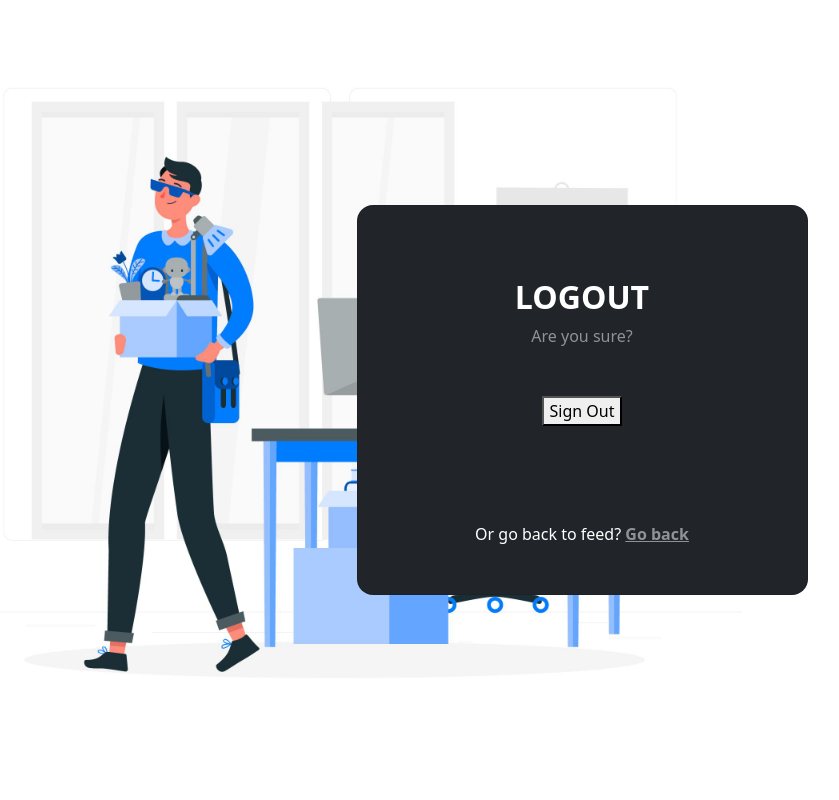
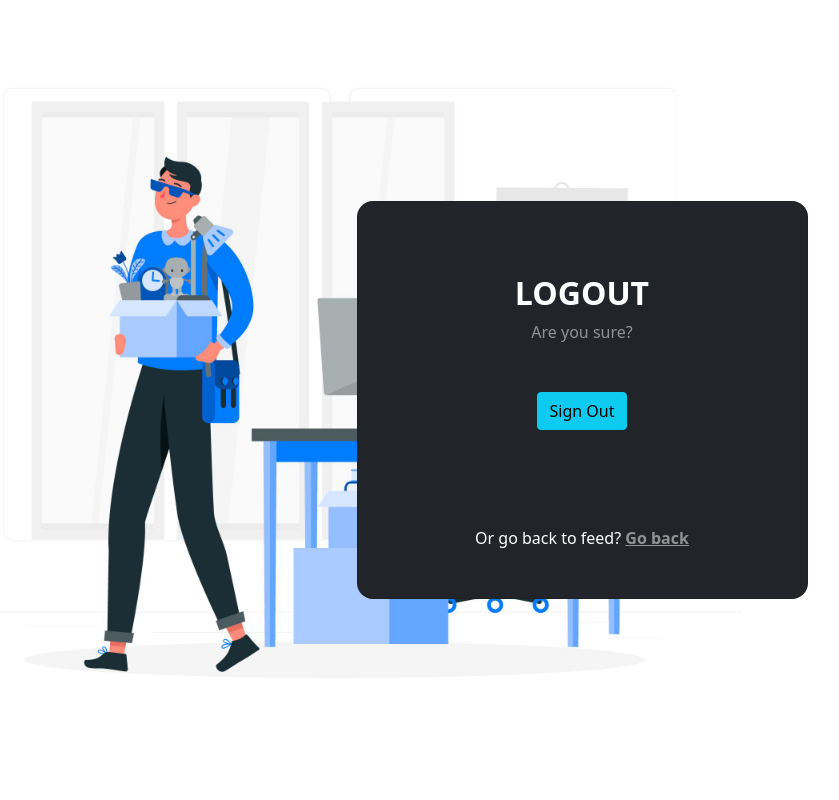
Before and after one commit to JohnPeter-hub/Hono-project, a Django app: page /accounts/logout/ in a window 1280 px wide. Shown: the whole page, without its empty margins (58-897 px from the left). Run offline with Django 3.2, Linux system fonts and the light colour scheme; a user stored in the database is signed in; some libraries are stand-ins or nearby versions.

Commit message:
Fix Logout Button

```diff
--- a/hono/templates/account/logout.html
+++ b/hono/templates/account/logout.html
@@ -29,7 +29,7 @@ background-size: contain;">
                 {% if redirect_field_value %}
                 <input type="hidden" name="{{ redirect_field_name }}" value="{{ redirect_field_value }}"/>
                 {% endif %}
-                <button type="submit">{% trans 'Sign Out' %}</button>
+                <button class="btn btn-info" type="submit">{% trans 'Sign Out' %}</button>
               </form>
 
             </div>
```
